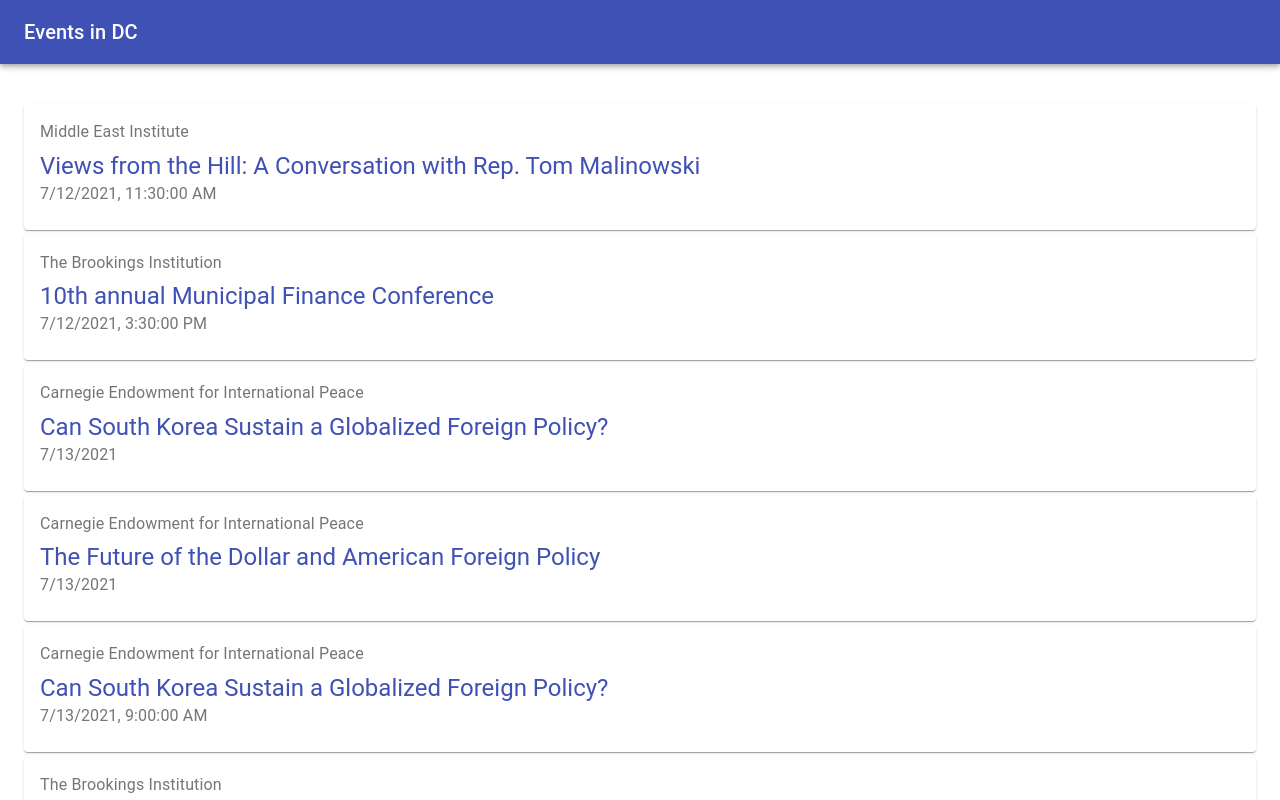
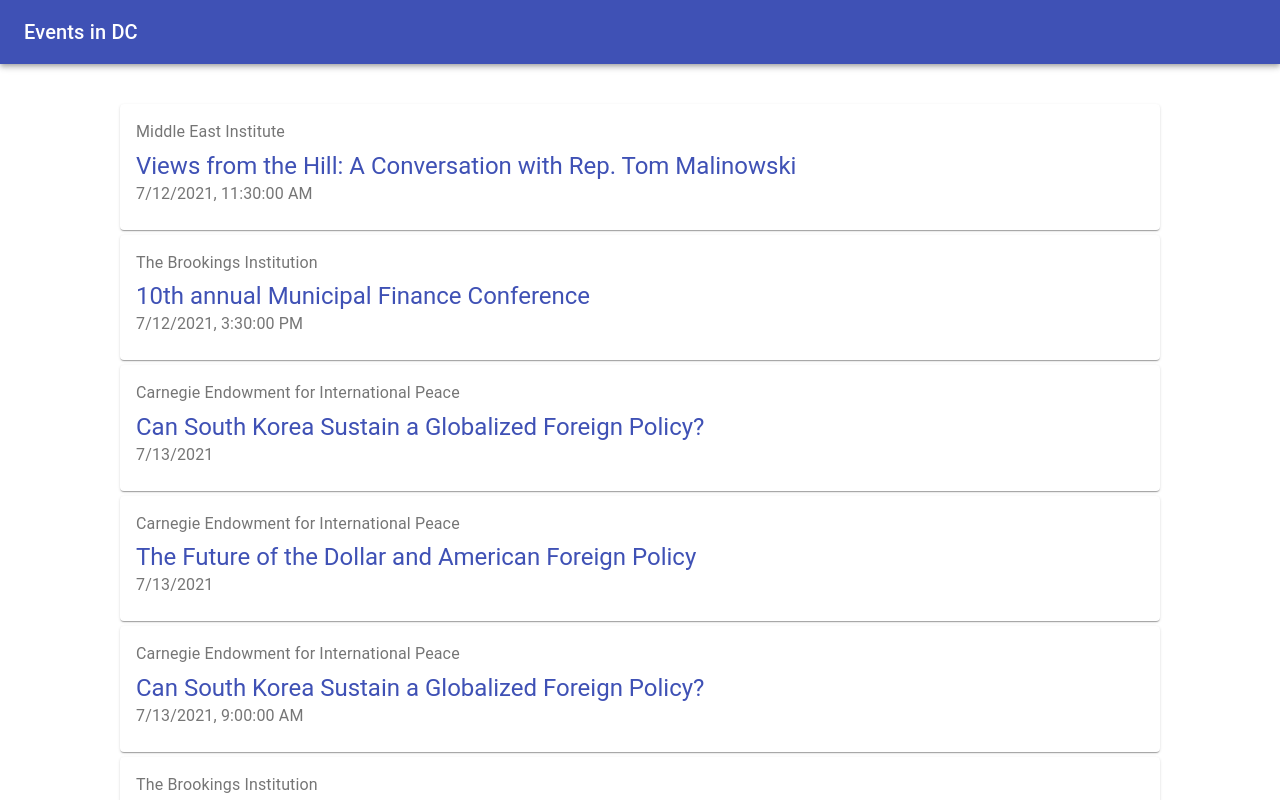
Before and after one commit to matt-hendrick/DC-Events, a React (Create React App) app in the folder frontend/: page / in a window 1280 px wide. Shown: the top 800 px of the page. Built offline with nearby package versions, Linux system fonts and the light colour scheme.

Commit message:
Style: adjusted styling of main container

```diff
--- a/frontend/src/App.tsx
+++ b/frontend/src/App.tsx
@@ -14,7 +14,7 @@
   return (
     <div>
       <Navbar />
-      <Container style={{ paddingTop: '5vh' }}>
+      <Container style={{ paddingTop: '5vh', width: '85%' }}>
         {eventList.map((item: any) => {
           const dateTime = new Date(item.dateTime);
           return (
```
